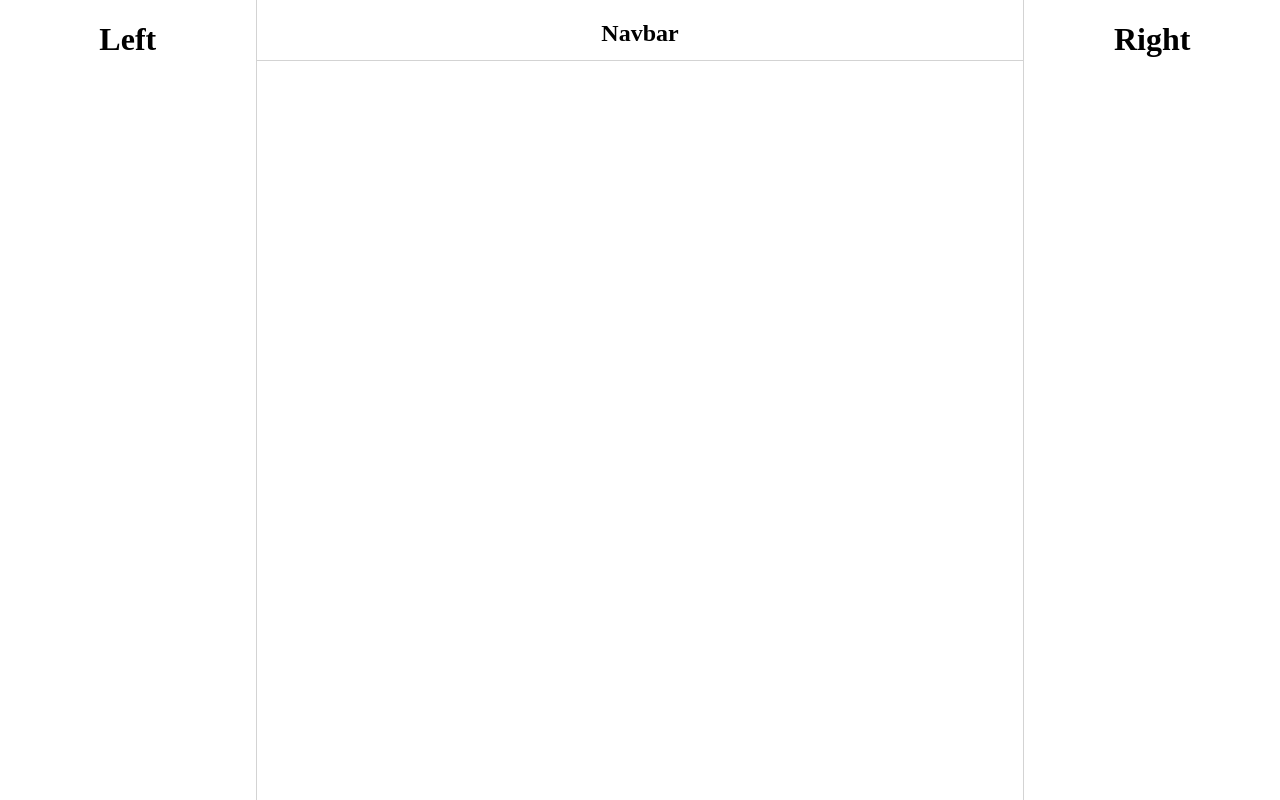
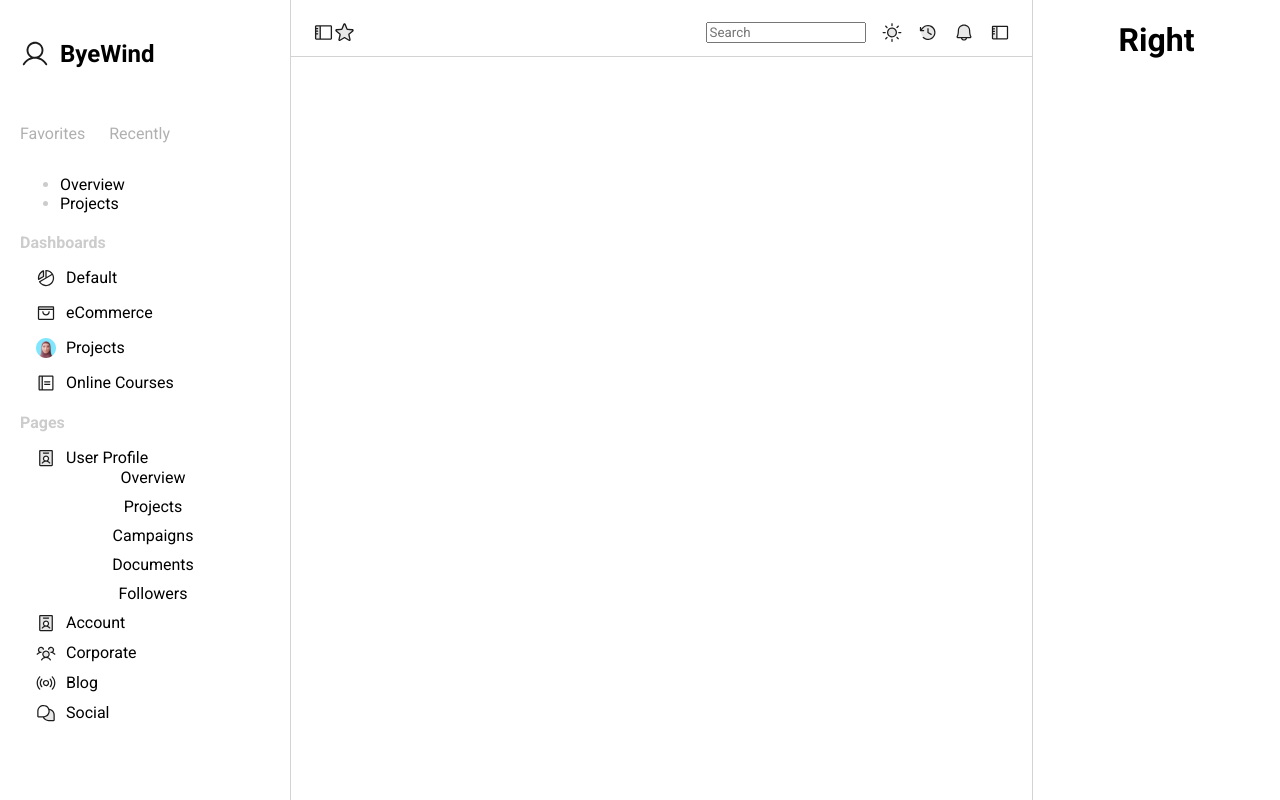
Before and after one commit to VishnuDuttAduru/Dashboard, a React (Create React App) app: page / in a window 1280 px wide. Built offline with nearby package versions, Linux system fonts and the light colour scheme; the HTML template or start-up script is replaced by a standard one.

Commit message:
Left bar updated need some changes

```diff
--- a/public/index.html
+++ b/public/index.html
@@ -4,6 +4,9 @@
     <meta charset="utf-8" />
     <meta name="viewport" content="width=device-width, initial-scale=1" />
     <meta name="theme-color" content="#000000" />
+    <style>
+      @import url('https://fonts.googleapis.com/css2?family=Roboto:ital,wght@0,100;0,300;0,400;0,500;0,700;0,900;1,100;1,300;1,400;1,500;1,700;1,900&display=swap');
+    </style>
     <meta
       name="description"
       content="Web site created using create-react-app"
--- a/src/App.css
+++ b/src/App.css
@@ -1,3 +1,7 @@
+*{
+  font-family: "Roboto", sans-serif;
+}
+
 .App {
   text-align: center;
   display: flex;
--- a/src/components/center/Center.jsx
+++ b/src/components/center/Center.jsx
@@ -1,11 +1,12 @@
 import React from 'react'
 import "./Center.css";
+import Nav from '../Nav/Nav';
 
 const Center = () => {
     return (
         <div className='center'>
             <div className='nav-bar'>
-                <h2>Navbar</h2>
+                <Nav/>
             </div>
         </div>
     )
--- a/src/components/leftBar/LeftBar.css
+++ b/src/components/leftBar/LeftBar.css
@@ -1,4 +1,109 @@
 .left-bar {
-    flex: 1;
-    border-right: 1px solid lightgrey;
-}
+    width: 250px;
+    background-color: #fff;
+    border-right: 1px solid lightgray;
+    padding: 20px;
+    font-family: Arial, sans-serif;
+  }
+
+  .user-section {
+    display: flex;
+    align-items: center;
+    margin-bottom: 20px;
+  }
+
+  .user-icon {
+    width: 30px;
+    height: 30px;
+    margin-right: 10px;
+  }
+
+  .fav-bar {
+    display: flex;
+    gap: 1.5em;
+    justify-content: start;
+    margin-bottom: 10px;
+  }
+
+  .inactive {
+    color: #b0b0b0;
+  }
+  .fav-list {
+    display: flex;
+    flex-direction: column;
+    margin-bottom: 20px;
+    list-style-type: disc;
+  }
+
+  .fav-list li {
+    margin: 0;
+    text-align: start;
+    padding: 0;
+    cursor: pointer;
+  }
+
+
+  .fav-list li::marker {
+    color: #ccc;
+    margin-bottom: 10px;
+    cursor: pointer;
+  }
+
+  .dashboard-section {
+    margin-bottom: 20px;
+  }
+
+  .section-title {
+    font-weight: bold;
+    text-align: left;
+    color: #ccc;
+    margin-bottom: 10px;
+  }
+
+  .dashboard-values {
+    list-style: none;
+    padding-left: 1em;
+  }
+
+  .dashboard-item {
+    display: flex;
+    align-items: center;
+    margin-bottom: 15px;
+    cursor: pointer;
+  }
+
+  .dashboard-item img {
+    width: 20px;
+    height: 20px;
+    margin-right: 10px;
+  }
+
+  .pages-section {
+    margin-bottom: 20px;
+  }
+
+  .pages-list {
+    padding-left: 1em;
+  }
+
+  .pages-list details {
+    margin-bottom: 10px;
+  }
+
+  .pages-list summary {
+    display: flex;
+    align-items: center;
+    cursor: pointer;
+  }
+
+  .pages-list summary img {
+    width: 20px;
+    height: 20px;
+    margin-right: 10px;
+  }
+
+  .pages-list li {
+    margin-bottom: 10px;
+    cursor: pointer;
+    list-style-type:none;
+  }
--- a/src/components/leftBar/LeftBar.jsx
+++ b/src/components/leftBar/LeftBar.jsx
@@ -1,12 +1,82 @@
-import React from 'react';
+import React from "react";
 import "./LeftBar.css";
+import user from "../../assets/User.svg";
+import Default from "../../assets/Default_Page_Icon.svg";
+import commerce from "../../assets/Commerce_Icon.svg";
+import Project from "../../assets/3D08.svg";
+import Online from "../../assets/Notebook.svg";
+import Identification_Badge from "../../assets/Identification_Badge.svg";
+import Multiple_User from "../../assets/Multiple_Users.svg";
+import Broadcast from "../../assets/Broadcast.svg";
+import Chats from "../../assets/Chats.svg";
 
 const LeftBar = () => {
-    return (
-        <div className='left-bar'>
-            <h1>Left</h1>
-        </div>
-    )
-}
+  return (
+    <div className="left-bar">
+      <div className="user-section">
+        <img src={user} alt="User" className="user-icon" />
+        <h2>ByeWind</h2>
+      </div>
 
-export default LeftBar
+      <div className="fav-bar">
+        <p className="inactive">Favorites</p>
+        <p className="inactive">Recently</p>
+      </div>
+
+      <ul className="fav-list">
+        <li>Overview</li>
+        <li>Projects</li>
+      </ul>
+
+      <div className="dashboard-section">
+        <p className="section-title">Dashboards</p>
+        <ul className="dashboard-values">
+          <li className="dashboard-item">
+            <img src={Default} alt="Default" />
+            <span>Default</span>
+          </li>
+          <li className="dashboard-item">
+            <img src={commerce} alt="Ecommerce" />
+            <span>eCommerce</span>
+          </li>
+          <li className="dashboard-item">
+            <img src={Project} alt="Projects" />
+            <span>Projects</span>
+          </li>
+          <li className="dashboard-item">
+            <img src={Online} alt="Online Courses" />
+            <span>Online Courses</span>
+          </li>
+        </ul>
+      </div>
+
+      <div className="pages-section">
+        <p className="section-title">Pages</p>
+        <ul className="pages-list">
+          <details open>
+            <summary ><img src={Identification_Badge} alt="User Profile" /> User Profile</summary>
+            <li>Overview</li>
+            <li>Projects</li>
+            <li>Campaigns</li>
+            <li>Documents</li>
+            <li>Followers</li>
+          </details>
+          <details>
+            <summary><img src={Identification_Badge} alt="Account" /> Account</summary>
+          </details>
+          <details>
+            <summary><img src={Multiple_User} alt="Corporate" /> Corporate</summary>
+          </details>
+          <details>
+            <summary><img src={Broadcast} alt="Blog" /> Blog</summary>
+          </details>
+          <details>
+            <summary><img src={Chats} alt="Social" /> Social</summary>
+          </details>
+        </ul>
+      </div>
+    </div>
+  );
+};
+
+export default LeftBar;
```
Also changed, not shown: src/components/Dashboard/Dashboard.jsx (deleted, +0 -13 lines), src/components/Dashboard/Dashboard.css (deleted), src/components/SideNav/SideNav.css (deleted), src/components/SideNav/SideNav.jsx (deleted).
